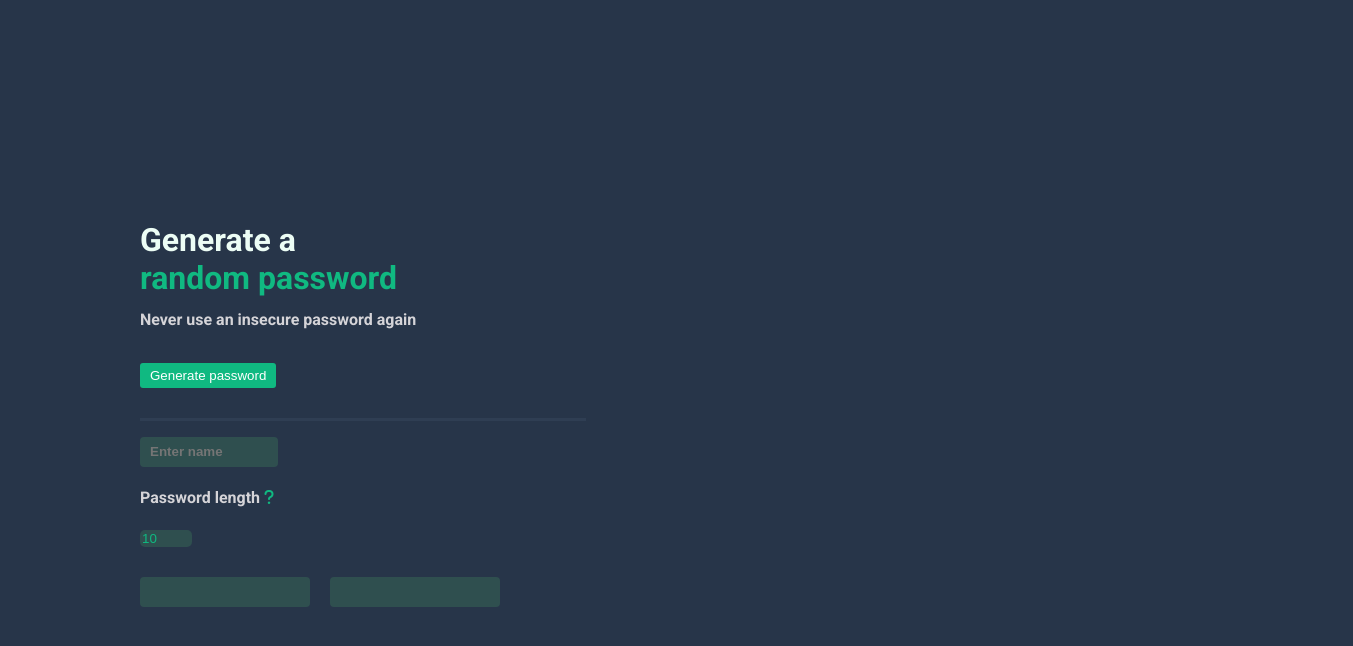
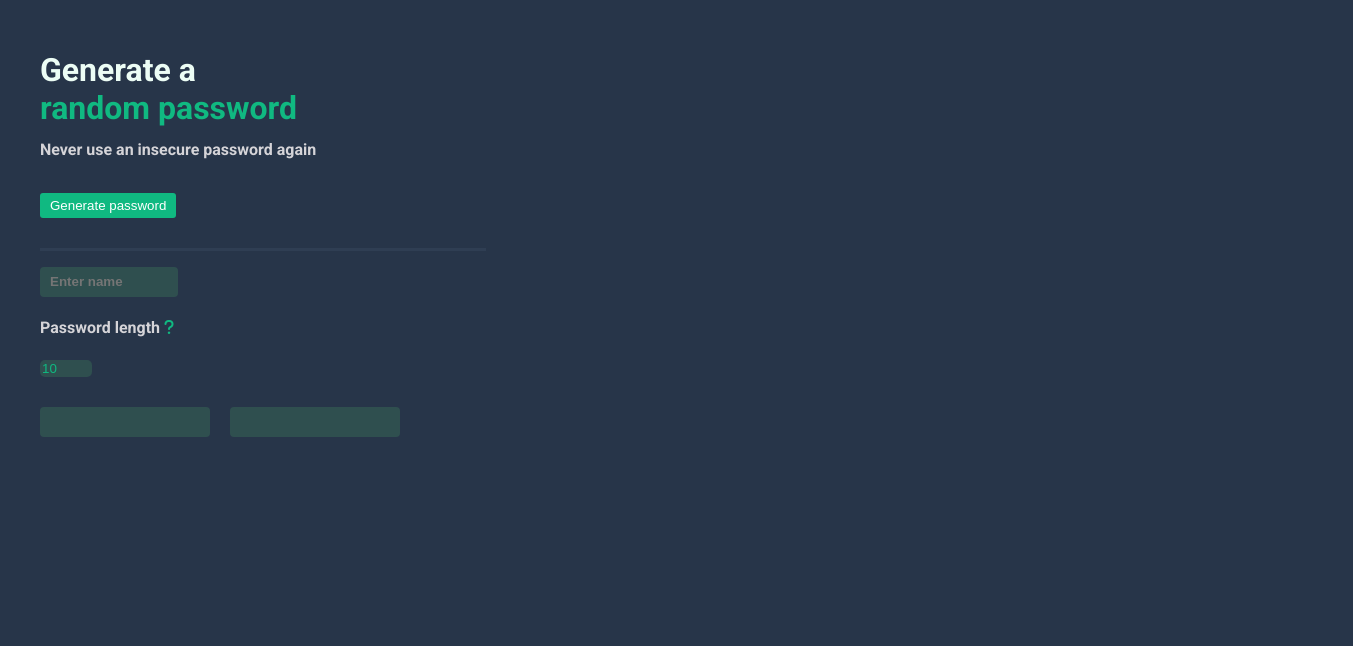
Before and after one commit to Festus-Osayi/Password-generator, a plain HTML site: page index.html in a window 1280 px wide. Shown: the whole page, 1353 px wide, since content can reach past the window. Drawn offline with Linux system fonts and the light colour scheme.

Commit message:
Update index.css

```diff
--- a/index.css
+++ b/index.css
@@ -1,12 +1,10 @@
 body{
-    margin: 100px;
+    margin: 0px;
     background-color: #273549;
     font-family: 'Roboto', sans-serif;
     font-weight: bold;
-    width: 1253px;
-    height: 678;
     cursor: pointer;
-
+    width: 200px;
 
 
 }
@@ -20,10 +18,10 @@ body{
 }
 
 .container{
-    width: 550px;
-    height: 550px;
+    width: 400px;
+    height: 400px;
     padding-left: 40px;
-    padding-top: 100px;
+    padding-top: 30px;
 }
 
 #ins-password{
```
